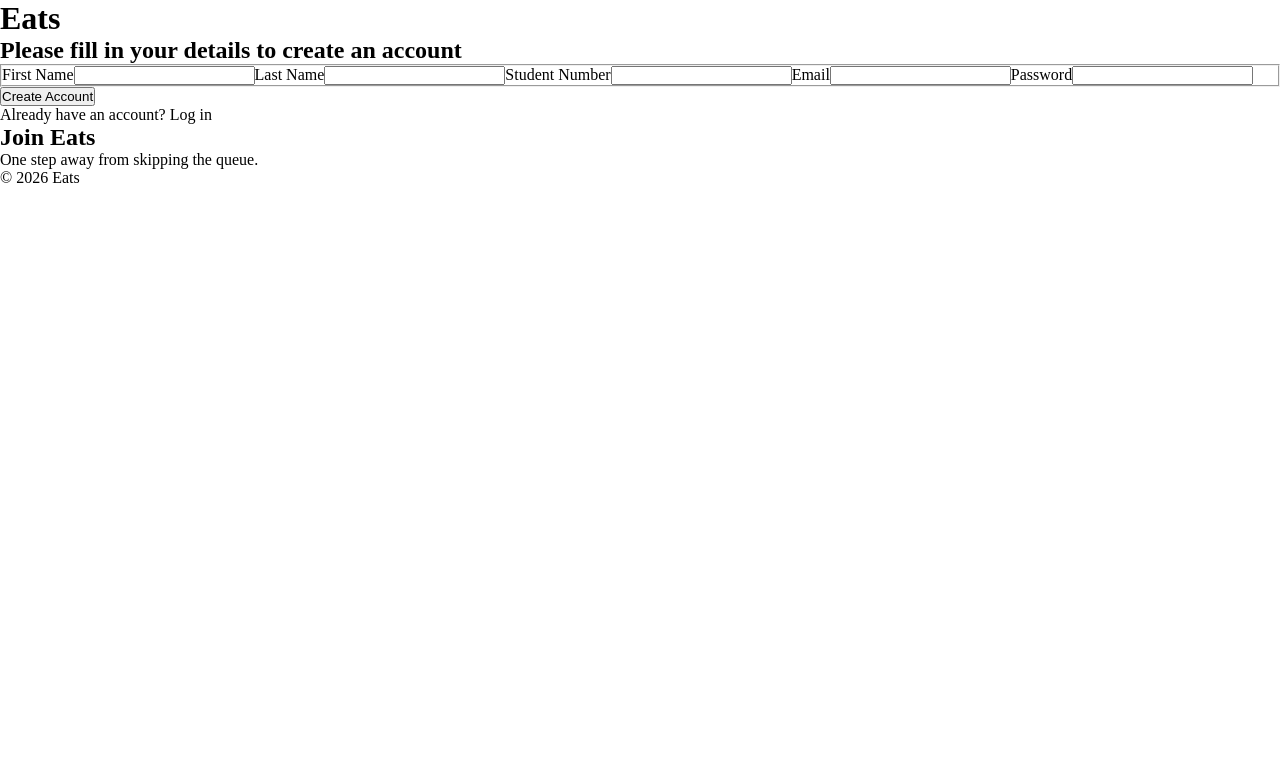
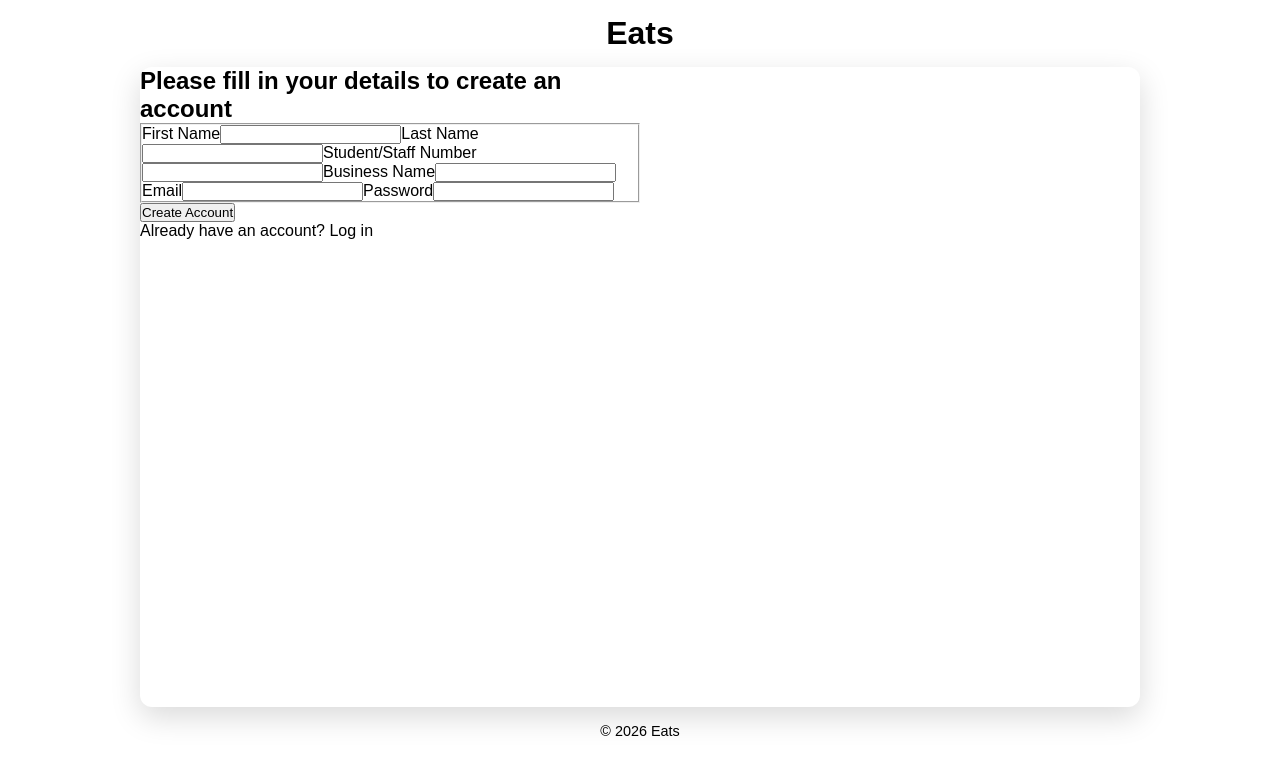
Before and after one commit to Food-Catering-plateform/FOOD-ORDERING-PLATFORM, a React (Create React App) app: page /signup-vendor in a window 1280 px wide. Shown: the top 774 px of the page. Built offline with nearby package versions, Linux system fonts and the light colour scheme.

Commit message:
body styling for login front and added a filed for business name on the vendor signup page

```diff
--- a/src/components/login-and-signup/signupVendor.jsx
+++ b/src/components/login-and-signup/signupVendor.jsx
@@ -61,13 +61,23 @@ function SignupCustomer() {
                 required
               />
 
-              <label htmlFor="student-number">Student Number</label>
+              <label htmlFor="student-number">Student/Staff Number</label>
               <input
                 type="text"
                 id="student-number"
                 name="studentNumber"
                 value={studentNumber}
                 onChange={(e) => setStudentNumber(e.target.value)}
+                required
+              />
+
+              <label htmlFor="first-name">Business Name</label>
+              <input
+                type="text"
+                id="first-name"
+                name="firstName"
+                value={name}
+                onChange={(e) => setName(e.target.value)}
                 required
               />
 
--- a/src/components/login-and-signup/style-login.css
+++ b/src/components/login-and-signup/style-login.css
@@ -0,0 +1,18 @@
+/* RESET */
+* {
+    box-sizing: border-box;
+    margin: 0;
+    padding: 0;
+}
+
+body {
+    font-family: Arial, sans-serif;
+    background: white;
+    color: black;
+}
+
+header {
+    text-align: center;
+    padding: 15px;
+    font-weight: bold;
+}
--- a/src/components/login-and-signup/style-signup-role.css
+++ b/src/components/login-and-signup/style-signup-role.css
@@ -0,0 +1,80 @@
+/* RESET */
+* {
+    box-sizing: border-box;
+    margin: 0;
+    padding: 0;
+}
+
+body {
+    font-family: Arial, sans-serif;
+    background: white;
+    color: black;
+}
+
+header {
+    text-align: center;
+    padding: 15px;
+    font-weight: bold;
+}
+
+main {
+    display: grid;
+    grid-template-columns: 1fr 1fr;
+    min-height: 80vh;
+    max-width: 1000px;
+    margin: auto;
+    background: white;
+    border-radius: 12px;
+    overflow: hidden;
+    box-shadow: 0 10px 30px rgba(0,0,0,0.15);
+}
+
+/* LEFT SIDE */
+.auth-up {
+    padding: 5px;
+}
+
+.auth-up h2 {
+    margin-bottom: 15px;
+}
+
+.auth-up p {
+    margin-bottom: 15px;
+
+}
+
+.role-btn {
+    display: block;
+    text-align: center;
+    padding: 1rem;
+    border-radius: 10px;
+    margin: 3px;
+    font-weight: bold;
+    text-decoration: none;
+    background: lightseagreen;
+    border: 3px;
+    color: white;
+}
+
+
+/* RIGHT SIDE */
+.sider {
+
+    background-repeat: no-repeat; /* prevents tiling */
+    color: white;
+    padding: 2rem;
+    display: flex;
+    flex-direction: column;
+    justify-content: center;
+}
+
+.sider h2 {
+    margin-bottom: 1rem;
+}
+
+/* FOOTER */
+footer {
+    text-align: center;
+    padding: 1rem;
+    font-size: 0.9rem;
+}
--- a/src/components/login-and-signup/style-signupCustomer.css
+++ b/src/components/login-and-signup/style-signupCustomer.css
@@ -0,0 +1,18 @@
+/* RESET */
+* {
+    box-sizing: border-box;
+    margin: 0;
+    padding: 0;
+}
+
+body {
+    font-family: Arial, sans-serif;
+    background: white;
+    color: black;
+}
+
+header {
+    text-align: center;
+    padding: 15px;
+    font-weight: bold;
+}
```
